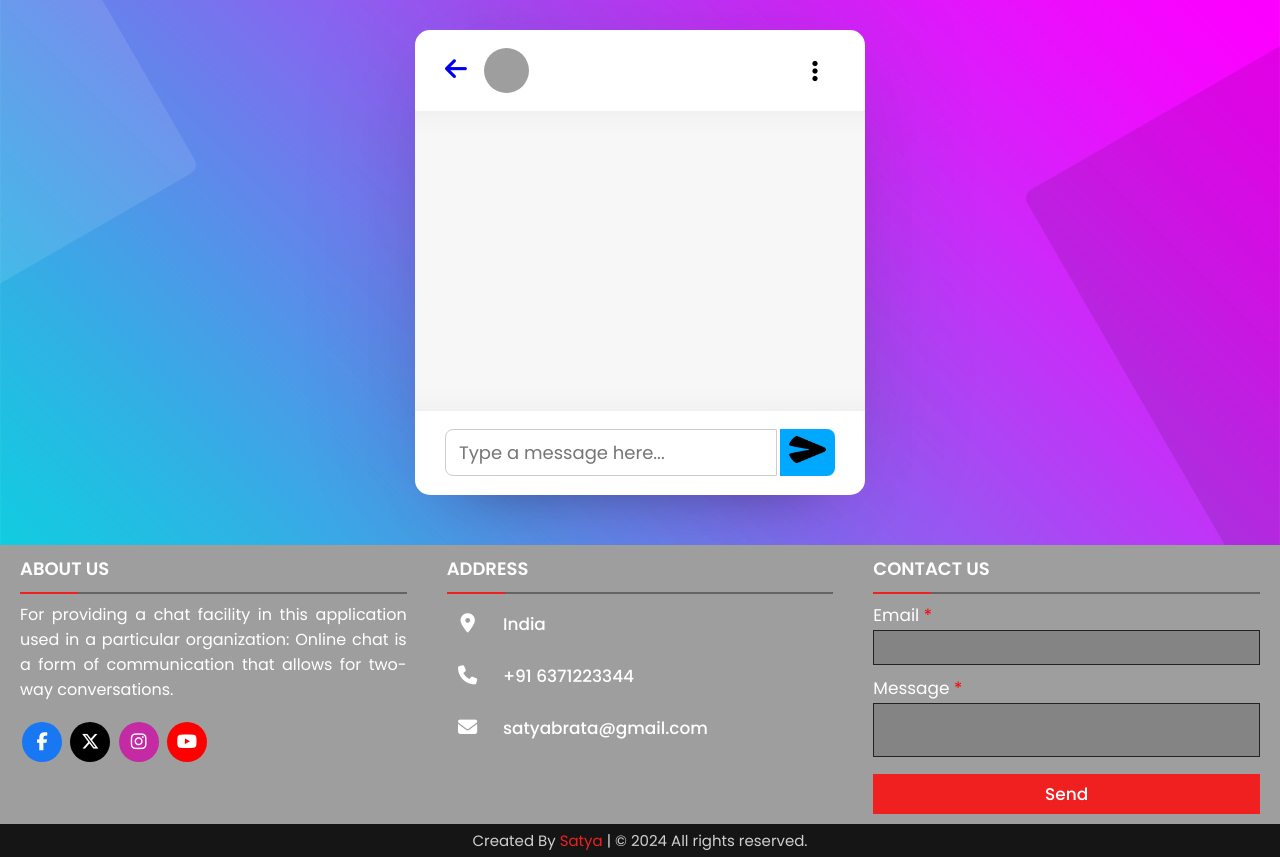
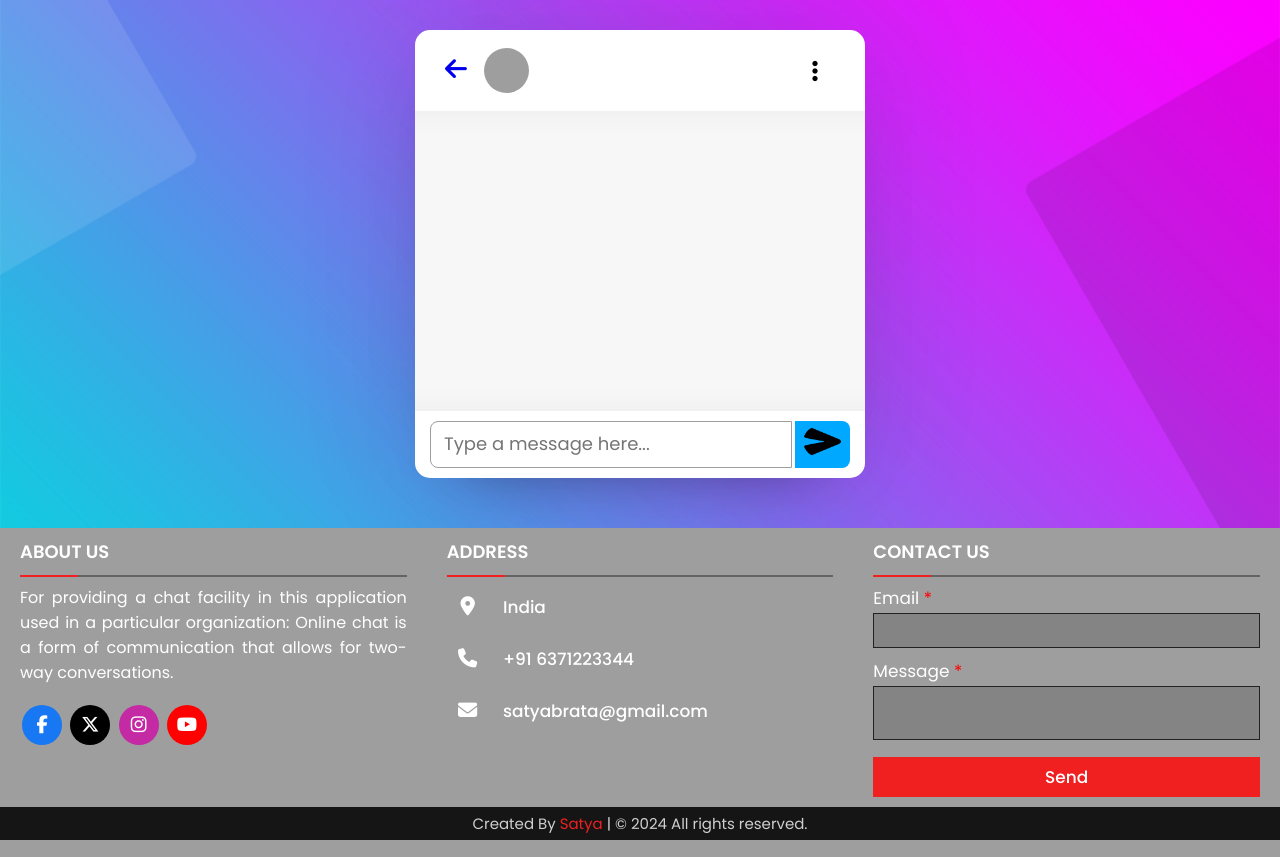
Before and after one commit to satyabrata02/chatting_system, a Django app: template Chatting_System/templates/chat.html in a window 1280 px wide. Shown: the part 70-927 px from the top of the page. Run offline with Django 5.2, Linux system fonts and the light colour scheme; the template is opened without the code that fills it, so the values that code supplies are empty; grey boxes are pictures that could not be loaded.

Commit message:
chat page updated

```diff
--- a/Chatting_System/static/css/users_chatroom.css
+++ b/Chatting_System/static/css/users_chatroom.css
@@ -150,7 +150,10 @@
 }
 
 /* ============================================================================================= */
-
+.main-chatroom{
+    overflow: hidden;
+    height: auto;
+}
 .chat-area header{
     display: flex;
     align-items: center;
@@ -284,11 +287,12 @@ header form .clear-chat .clearchat-btn button{
     border-radius: 18px 18px 18px 0;
 }
 .chat-area .typing-area{
-    padding: 18px 30px;
+    padding: 10px 15px  3px;
     display: flex;
     justify-content: space-between;
+    position: relative;
 }
-.typing-area input{
+/*.typing-area input{
     height: 47px;
     width: calc(100% - 58px);
     font-size: 18px;
@@ -296,6 +300,32 @@ header form .clear-chat .clearchat-btn button{
     padding: 0 13px;
     border-radius: 8px 0 0 8px;
     outline: none;
+}*/
+.typing-area .sendmessage{
+    position: relative;
+    width: calc(100% - 58px);
+}
+.typing-area textarea{
+    height: 47px;
+    max-height: 110px;
+    width: 100%;
+    font-size: 18px;
+    border: 1px solid #9e9e9e;
+    padding: 8px 13px;
+    border-radius: 8px 0 0 8px;
+    outline: none;
+    resize: none;
+    overflow: hidden; /* Hide scrollbar */
+    transition: height 0.2s; /* Optional: Smooth height transition */
+}
+.typing-area textarea.expanding {
+    height: auto;
+    min-height: 47px;
+    max-height: 110px;
+    overflow-y: auto; /* Show scrollbar when reaching max height */
+}
+.typing-area textarea::-webkit-scrollbar{
+  width: 5px;
 }
 .typing-area button{
     width: 55px;
@@ -325,9 +355,6 @@ header form .clear-chat .clearchat-btn button{
         border-radius: 12px;
         margin-top: 20px;
     }
-    .main-chatroom{
-        overflow: hidden;
-    }
     .users{
         padding: 15px 20px;
     }
--- a/Chatting_System/templates/chat.html
+++ b/Chatting_System/templates/chat.html
@@ -89,7 +89,10 @@
                 </div>
                 <form method="post" class="typing-area">
                     {% csrf_token %}
-                    <input type="text" placeholder="Type a message here..." name="sendmessage" required>
+                    <!-- <input type="text" placeholder="Type a message here..." name="sendmessage" required> -->
+                    <div class="sendmessage">
+                        <textarea name="sendmessage" id="messageInput" placeholder="Type a message here..." required></textarea>
+                    </div>
 
                     <input type="hidden" value="{{current_user.phoneno}}" name="fromuser">
                     <input type="hidden" value="{{chat_user.phoneno}}" name="touser">
@@ -176,6 +179,24 @@
         options.addEventListener("click", () => {
             options.classList.toggle("active");
         });
+
+        // writting message box size customize
+        document.addEventListener("DOMContentLoaded", function() {
+            const textarea = document.getElementById("messageInput");
+            const sendmessage = document.getElementById("sendmessage");
+
+            textarea.addEventListener("input", function() {
+                // Check if the text has line breaks or if it overflows
+                if (this.value.includes('\n') || this.scrollHeight > this.clientHeight) {
+                    this.style.height = "auto";
+                    this.style.height = Math.min(this.scrollHeight, 110) + "px";
+                } else if (this.value.trim() === "") {
+                    this.style.height = "47px";
+                } else {
+                    this.style.height = "47px";
+                }
+            });
+        });
     </script>
     <script src="{% static 'js/header.js' %}"></script>
 </body>
```
